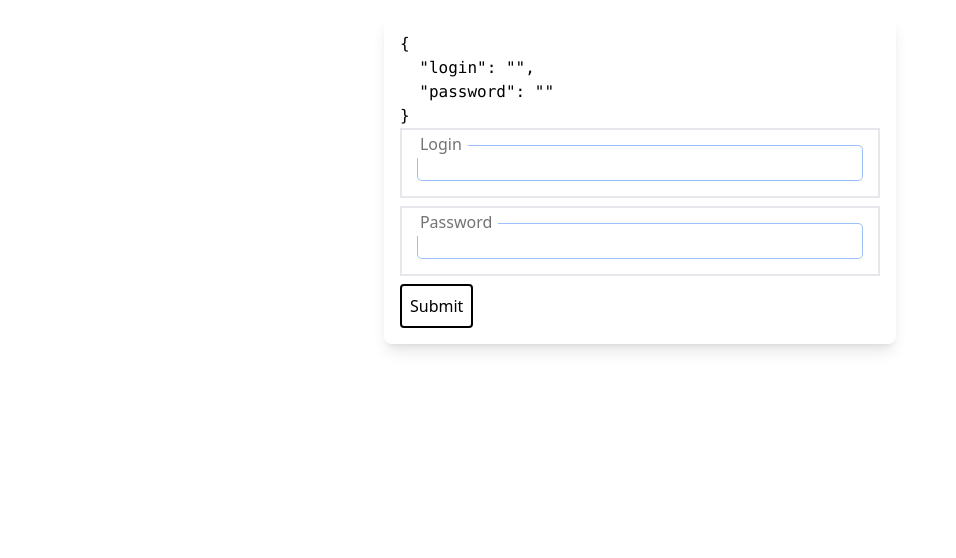
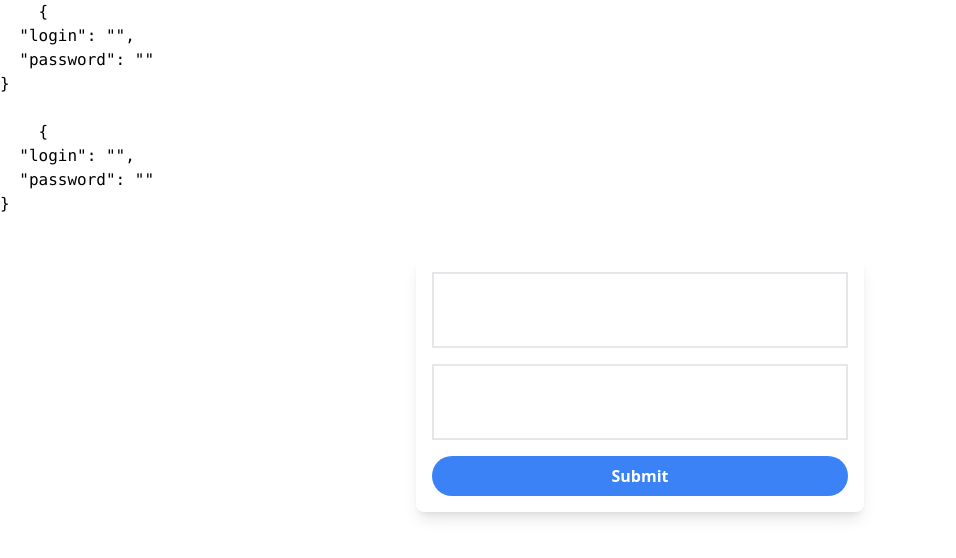
Before and after one commit to Nechaiev/newKraken, a Vue app: page / in a window 1280 px wide. Shown: the top 558 px of the page, without its empty margins (0-956 px from the left). Built offline with nearby package versions, Linux system fonts and the light colour scheme.

Commit message:
add validate use provide/inject

```diff
--- a/package.json
+++ b/package.json
@@ -16,7 +16,8 @@
     "postcss": "^8.4.30",
     "prettier-plugin-tailwindcss": "^0.5.4",
     "sass": "^1.68.0",
-    "vue": "^3.3.4"
+    "vue": "^3.3.4",
+    "yup": "^1.3.2"
   },
   "devDependencies": {
     "@vitejs/plugin-vue": "^4.2.3",
--- a/src/components/privide-inject/CustomInput.vue
+++ b/src/components/privide-inject/CustomInput.vue
@@ -3,20 +3,23 @@
         <input
             :type="type"
             :placeholder="placeholder"
-      class="peer block min-h-[auto] w-full rounded ring-1 bg-transparent px-3 py-[0.32rem]"
-      v-model="modelValue"
+            class="w-full px-4 py-2 rounded-md border-transparent placeholder-gray-400 focus:outline-none focus:ring-2 focus:ring-blue-500"
+            @input="onSetValue"
+            :value="value"
         />
     </wrapper-custom-input>
 </template>
 
 <script setup>
+
 import WrapperCustomInput from "@/components/privide-inject/WrapperCustomInput.vue";
-import { computed, watch, inject } from "vue";
+import { useField } from "@/composables/form.js";
+
+defineEmits(['update:modelValue'])
 
 const props = defineProps({
     placeholder: String,
     label: String,
-  error: String,
     helperText: String,
     modelValue: String,
     type: {
@@ -24,42 +27,75 @@ const props = defineProps({
         default: "text",
     },
     name: String,
-});
+})
 
-const formData = inject("formData");
-const formErrors = inject("formErrors");
+const {value, error, onSetValue} = useField(props);
 
-const validationRules = {
-  login: {
-    required: "Login is required",
-  },
-  password: {
-    required: "Password is required",
-  },
-};
+</script>
 
-const modelValue = computed({
-  get() {
-    return formData.value[props.name];
-  },
-  set(val) {
-    formData.value[props.name] = val;
-    validateField(props.name);
-  },
-});
+//old version
+<!--<template>-->
+<!--  <wrapper-custom-input :helperText="helperText" :error="error" :label="label">-->
+<!--    <input-->
+<!--      :type="type"-->
+<!--      :placeholder="placeholder"-->
+<!--      class="peer block min-h-[auto] w-full rounded ring-1 bg-transparent px-3 py-[0.32rem]"-->
+<!--      v-model="modelValue"-->
+<!--    />-->
+<!--  </wrapper-custom-input>-->
+<!--</template>-->
 
-const validateField = (fieldName) => {
-  if (!modelValue.value && validationRules[fieldName]?.required) {
-    formErrors.value[fieldName] = validationRules[fieldName].required;
-  } else {
-    formErrors.value[fieldName] = "";
-  }
-};
+<!--<script setup>-->
+<!--import WrapperCustomInput from "@/components/privide-inject/WrapperCustomInput.vue";-->
+<!--import { computed, watch, inject } from "vue";-->
 
-watch(
-  () => formData.value[props.name],
-  () => {
-    validateField(props.name);
-  },
-);
-</script>
+<!--const props = defineProps({-->
+<!--  placeholder: String,-->
+<!--  label: String,-->
+<!--  error: String,-->
+<!--  helperText: String,-->
+<!--  modelValue: String,-->
+<!--  type: {-->
+<!--    type: String,-->
+<!--    default: "text",-->
+<!--  },-->
+<!--  name: String,-->
+<!--});-->
+
+<!--const formData = inject("formData");-->
+<!--const formErrors = inject("formErrors");-->
+
+<!--const validationRules = {-->
+<!--  login: {-->
+<!--    required: "Login is required",-->
+<!--  },-->
+<!--  password: {-->
+<!--    required: "Password is required",-->
+<!--  },-->
+<!--};-->
+
+<!--const modelValue = computed({-->
+<!--  get() {-->
+<!--    return formData.value[props.name];-->
+<!--  },-->
+<!--  set(val) {-->
+<!--    formData.value[props.name] = val;-->
+<!--    validateField(props.name);-->
+<!--  },-->
+<!--});-->
+
+<!--const validateField = (fieldName) => {-->
+<!--  if (!modelValue.value && validationRules[fieldName]?.required) {-->
+<!--    formErrors.value[fieldName] = validationRules[fieldName].required;-->
+<!--  } else {-->
+<!--    formErrors.value[fieldName] = "";-->
+<!--  }-->
+<!--};-->
+
+<!--watch(-->
+<!--  () => formData.value[props.name],-->
+<!--  () => {-->
+<!--    validateField(props.name);-->
+<!--  },-->
+<!--);-->
+<!--</script>-->
--- a/src/components/privide-inject/LoginForm.vue
+++ b/src/components/privide-inject/LoginForm.vue
@@ -1,71 +1,153 @@
 <template>
+  <pre>
+    {{ form }}
+  </pre>
+    <pre>
+    {{ errors }}
+  </pre>
   <form
     @submit.prevent="onSubmit"
-    class="max-w-lg mx-auto my-4 p-4 bg-white rounded-lg shadow-lg"
+    class="max-w-md mx-auto my-4 p-4 bg-white rounded-lg shadow-lg"
   >
-    <pre>{{ form }}</pre>
-    <custom-input
-      name="login"
-      v-model="form.login"
-      :error="errors.login"
-      label="Login"
-      class="mb-2"
-    />
-    <custom-input
-      v-model="form.password"
-      :error="errors.password"
-      label="Password"
-      type="password"
-      name="password"
-      class="mb-2"
-    />
-    <button class="text-black border-black rounded p-2 border-solid border-2">
+    <div class="mb-4">
+      <custom-input name="login" class="mb-2" :error="errors.login"/>
+    </div>
+    <div class="mb-4">
+      <custom-input type="password" name="password" class="mb-2"/>
+    </div>
+    <button
+      class="w-full py-2 px-4 bg-blue-500 hover:bg-blue-600 text-white font-semibold rounded-full focus:outline-none focus:ring-2 focus:ring-blue-500"
+    >
       Submit
     </button>
   </form>
 </template>
 
 <script setup>
-import { provide, ref } from "vue";
+import { watch } from "vue";
 import CustomInput from "@/components/privide-inject/CustomInput.vue";
+import { useForm } from "@/composables/form.js";
+import { object, string } from 'yup';
 
-const form = ref({
+const { form, errors, checkIsValid } = useForm({
   login: "",
   password: "",
-});
-const errors = ref({
-  login: "",
-  password: "",
-});
-const onSubmit = () => {
-  console.log(form.value);
-  const validationErrors = validateForm(form.value);
-  Object.assign(errors.value, validationErrors);
+}, object({
+    login: string().min(5).max(10).email(),
+    password: string().min(5)
+}));
 
-  if (!Object.keys(validationErrors).length) {
-    console.log(form.value);
-  }
+const onSubmit = async () => {
+
+    if (await checkIsValid()) {
+         console.log(form.value);
+         }
+  // const validationErrors = validator();
+  //
+  // Object.keys(validationErrors).forEach((field) => {
+  //   errors.value[field] = validationErrors[field];
+  // });
+  //
+  // if (Object.keys(validationErrors).length === 0) {
+  //   console.log(form.value);
+  // }
 };
 
-const validateForm = (formData) => {
-  const validationErrors = {};
-
-  const validationRules = {
-    login: {
-      required: "Login is required",
-    },
-    password: {
-      required: "Password is required",
-    },
-  };
-  for (const field in validationRules) {
-    if (!formData[field] && validationRules[field].required) {
-      validationErrors[field] = validationRules[field].required;
-    }
-  }
-  return validationErrors;
+const clearError = (fieldName) => {
+  errors.value[fieldName] = "";
 };
 
-provide("formData", form);
-provide("formErrors", errors);
+// const validator = () => {
+//   const validationErrors = {};
+//
+//   if (!form.value.login) {
+//     validationErrors.login = "Login is required";
+//   }
+//
+//   if (!form.value.password) {
+//     validationErrors.password = "Password is required";
+//   }
+//
+//   return validationErrors;
+// };
+
+// watch(form, () => {
+//   const validationErrors = validator();
+//   Object.keys(errors.value).forEach((field) => {
+//     errors.value[field] = validationErrors[field] || "";
+//   });
+// });
 </script>
+
+//old version
+<!--<template>-->
+<!--  <form-->
+<!--    @submit.prevent="onSubmit"-->
+<!--    class="max-w-lg mx-auto my-4 p-4 bg-white rounded-lg shadow-lg"-->
+<!--  >-->
+<!--    <pre>{{ form }}</pre>-->
+<!--    <custom-input-->
+<!--      name="login"-->
+<!--      v-model="form.login"-->
+<!--      :error="errors.login"-->
+<!--      label="Login"-->
+<!--      class="mb-2"-->
+<!--    />-->
+<!--    <custom-input-->
+<!--      v-model="form.password"-->
+<!--      :error="errors.password"-->
+<!--      label="Password"-->
+<!--      type="password"-->
+<!--      name="password"-->
+<!--      class="mb-2"-->
+<!--    />-->
+<!--    <button class="text-black border-black rounded p-2 border-solid border-2">-->
+<!--      Submit-->
+<!--    </button>-->
+<!--  </form>-->
+<!--</template>-->
+
+<!--<script setup>-->
+<!--import { provide, ref } from "vue";-->
+<!--import CustomInput from "@/components/privide-inject/CustomInput.vue";-->
+
+<!--const form = ref({-->
+<!--  login: "",-->
+<!--  password: "",-->
+<!--});-->
+<!--const errors = ref({-->
+<!--  login: "",-->
+<!--  password: "",-->
+<!--});-->
+<!--const onSubmit = () => {-->
+<!--  console.log(form.value);-->
+<!--  const validationErrors = validateForm(form.value);-->
+<!--  Object.assign(errors.value, validationErrors);-->
+
+<!--  if (!Object.keys(validationErrors).length) {-->
+<!--    console.log(form.value);-->
+<!--  }-->
+<!--};-->
+
+<!--const validateForm = (formData) => {-->
+<!--  const validationErrors = {};-->
+
+<!--  const validationRules = {-->
+<!--    login: {-->
+<!--      required: "Login is required",-->
+<!--    },-->
+<!--    password: {-->
+<!--      required: "Password is required",-->
+<!--    },-->
+<!--  };-->
+<!--  for (const field in validationRules) {-->
+<!--    if (!formData[field] && validationRules[field].required) {-->
+<!--      validationErrors[field] = validationRules[field].required;-->
+<!--    }-->
+<!--  }-->
+<!--  return validationErrors;-->
+<!--};-->
+
+<!--provide("formData", form);-->
+<!--provide("formErrors", errors);-->
+<!--</script>-->
--- /dev/null
+++ b/src/composables/form.js
@@ -0,0 +1,79 @@
+import { provide, ref, inject, computed, isRef } from "vue";
+
+const SymbolProvideForm = Symbol("provideForm");
+const prepareObj = (obj) => {
+  const res = {};
+  for (let key in obj) {
+    res[key] = "";
+  }
+  return res;
+};
+const useForm = (initialValue = {}, rawSchema) => {
+  const form = ref(initialValue);
+
+  const errors = ref(prepareObj(initialValue));
+  const validate = async (name) => {
+    const schema = isRef(rawSchema) ? rawSchema.value : rawSchema; //unref(rawSchema) це едентично
+    if (!schema) {
+      return;
+    }
+    try {
+      await schema.validate({ [name]: form.value[name] });
+      errors.value[name] = "";
+    } catch (error) {
+      errors.value[name] = error.errors[0];
+    }
+  };
+  // const validate = (name) => {
+  //   if (!form.value[name]) {
+  //     errors.value[name] = name + " is required";
+  //     return;
+  //   }
+  //   errors.value[name] = "";
+  // };
+  const checkIsValid = async () => {
+    let isValid = true;
+    for (let key in errors.value) {
+      await validate(key);
+      if (errors.value[key]) {
+        isValid = false;
+      }
+    }
+    return isValid;
+  };
+  const onSetValue = (event, name) => {
+    let newValue = event;
+    if (event instanceof Event) {
+      newValue = event.target.value;
+    }
+    form.value[name] = newValue;
+    validate(name);
+  };
+
+  const state = {
+    form,
+    errors,
+    onSetValue,
+    checkIsValid,
+  };
+
+  provide(SymbolProvideForm, state);
+  return state;
+};
+
+const useField = (props) => {
+  const formState = inject(SymbolProvideForm);
+
+  const onSetValue = (event) => formState.onSetValue(event, props.name);
+  const value = computed({
+    get() {
+      return formState.form.value[props.name];
+    },
+    set: onSetValue,
+  });
+  const error = computed(() => formState.errors.value[props.name]);
+
+  return { value, error, onSetValue };
+};
+
+export { useForm, useField };
```
Also changed, not shown: src/components/privide-inject/WrapperCustomInput.vue (+14 -9 lines), 1 other file (tests, documents, lock files or other folders). Lines whose indentation alone changed are shown as unchanged.
